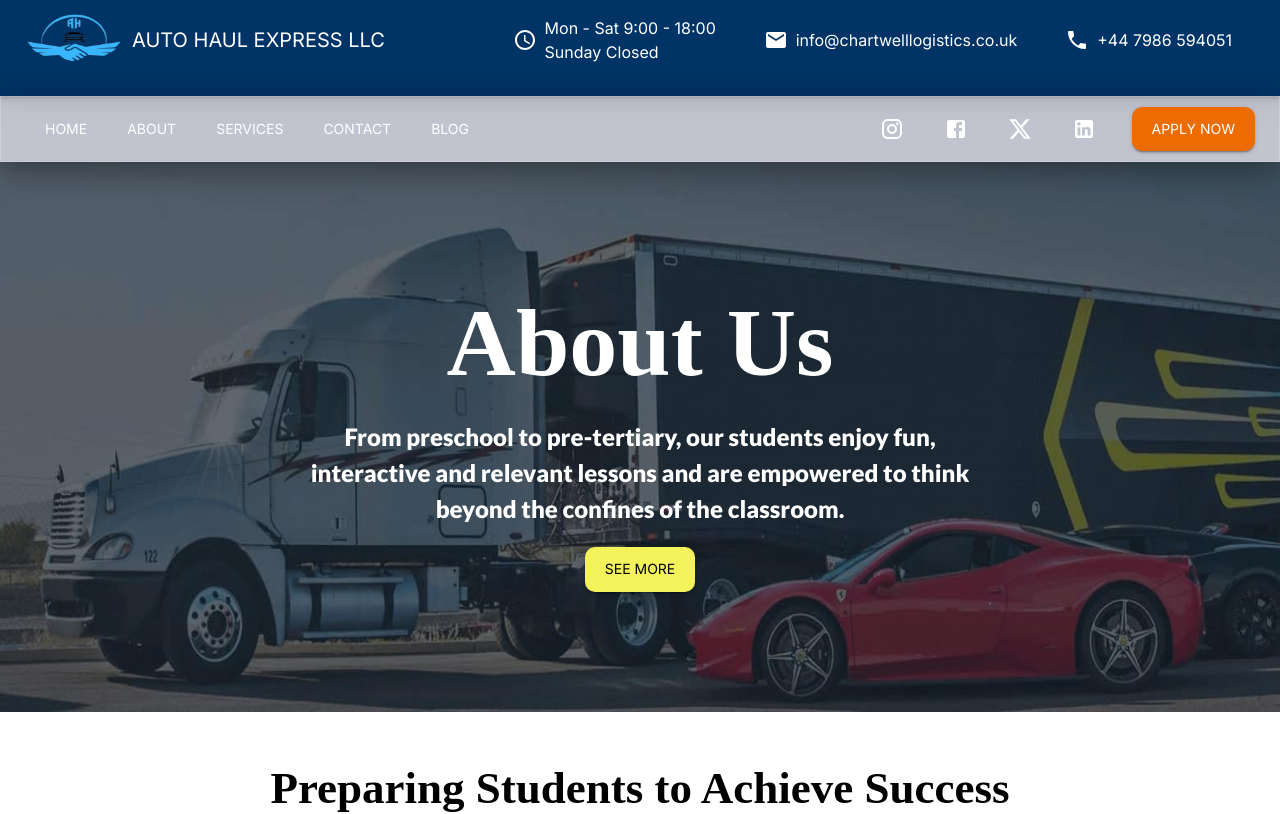
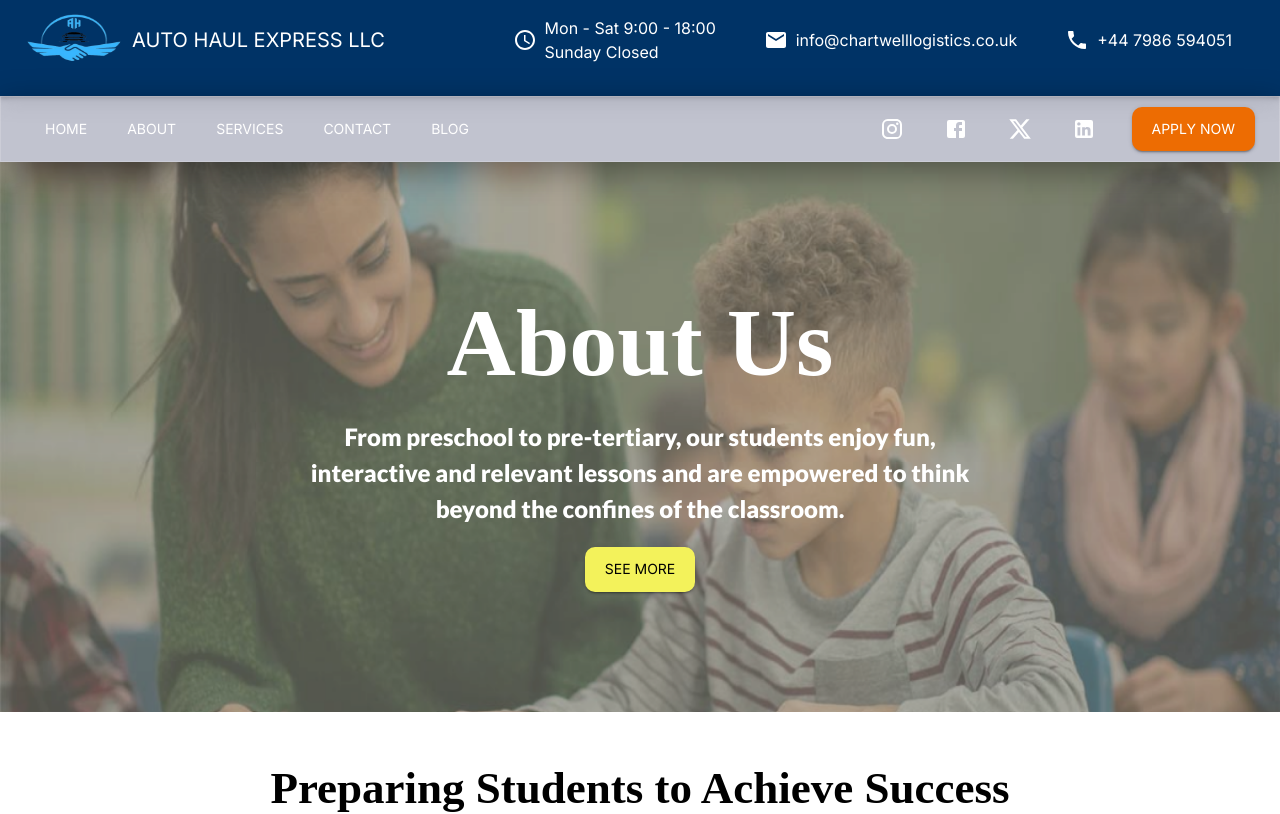
Before and after one commit to sharof-dev/auto-haul-express, a React (Vite) app: page /about in a window 1280 px wide. Shown: the top 814 px of the page. Built offline with nearby package versions, Linux system fonts and the light colour scheme; a web font is replaced by a local one.

Commit message:
image success upload netlify demo project

```diff
--- a/index.html
+++ b/index.html
@@ -2,7 +2,7 @@
 <html lang="en">
   <head>
     <meta charset="UTF-8" />
-    <link rel="icon" type="image/svg+xml+png" href="./public/assets/logo-re.png" />
+    <link rel="icon" type="image/svg+xml+png" href="/assets/logo_re.png" />
     <meta name="viewport" content="width=device-width, initial-scale=1.0" />
     <title>AUTO HAUL EXPRESS LLC </title>
   </head>
--- a/src/pages/About.jsx
+++ b/src/pages/About.jsx
@@ -11,7 +11,7 @@
     <>
       <Box
         sx={{
-          backgroundImage: "url(./public/assets/header_image.jpg)",
+          backgroundImage: "url(/assets/about_bg.png)",
           backgroundSize: "100% 550px",
           height: "550px",
           display: "flex",
```
